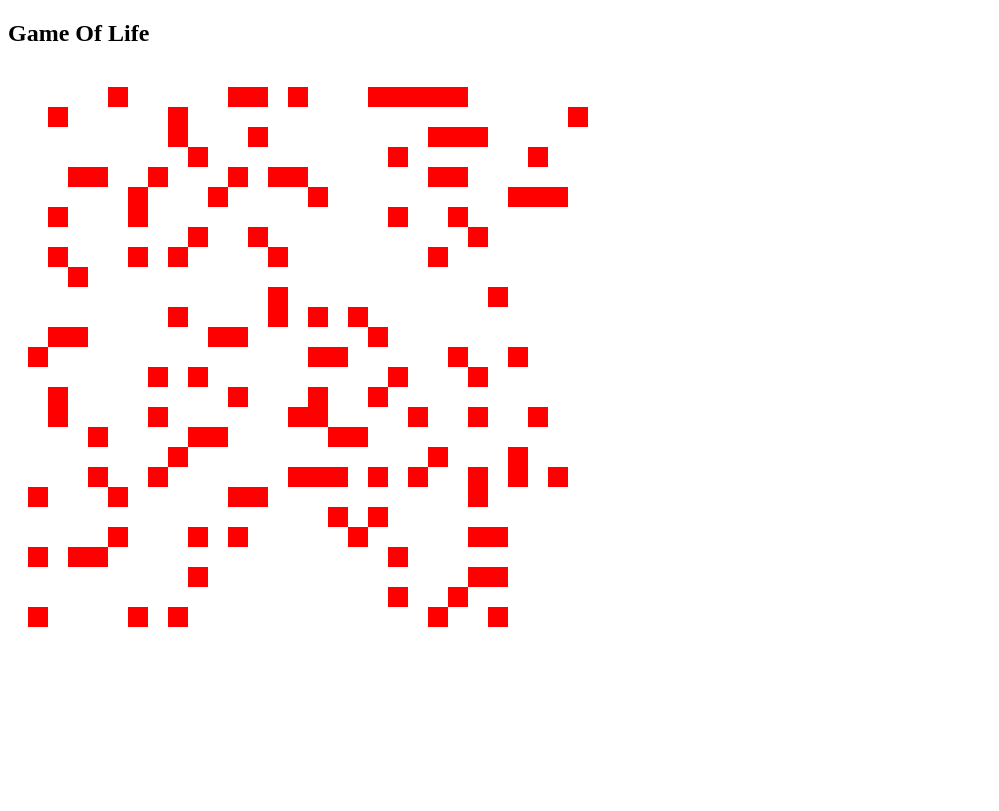
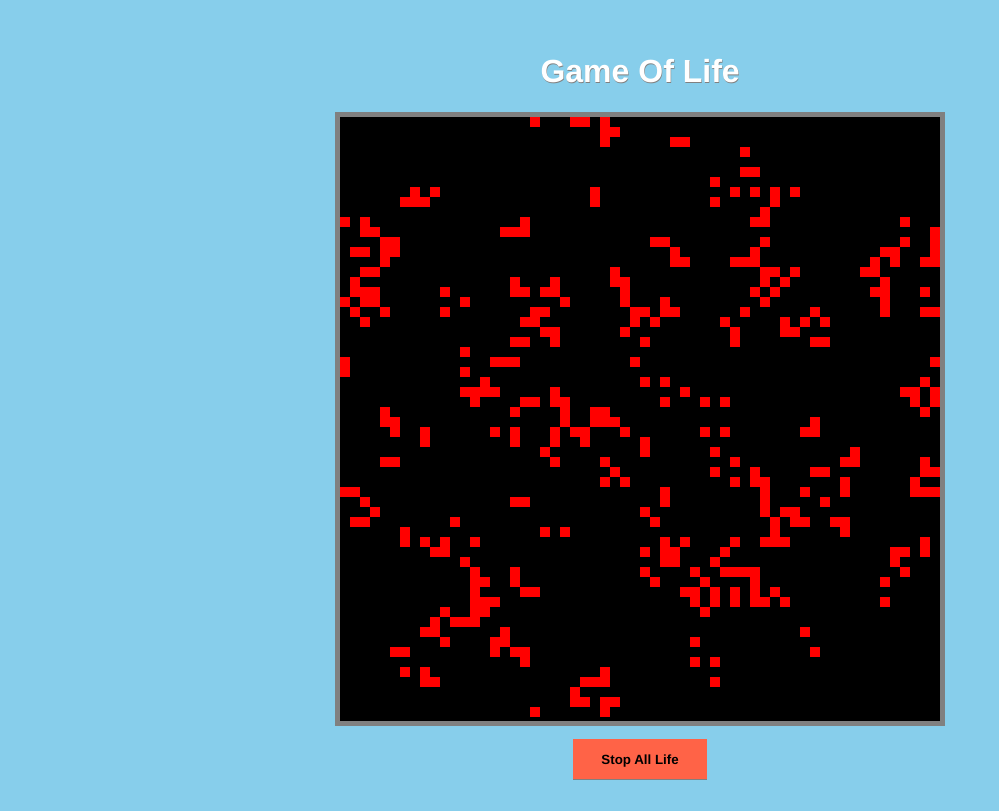
Before and after one commit to akinsho/game-of-life, a React (Create React App) app: page / in a window 1280 px wide. Shown: the whole page, without its empty margins (0-999 px from the left). Built offline with nearby package versions, Linux system fonts and the light colour scheme.

Commit message:
add styling refactor update to be more legible

```diff
--- a/src/App.js
+++ b/src/App.js
@@ -1,15 +1,49 @@
 import React, { Component } from 'react';
 import Game from './components/Game';
+import styled, { injectGlobal } from 'styled-components';
+
+//eslint-disable-next-line
+injectGlobal`
+  html, body {
+    width: 100%;
+    height: 100%;
+    margin: 0;
+    padding: 0;
+    font-family: Helvetica;
+    box-sizing: border-box;
+  }
+
+  * {
+    font-family: inherit;
+    box-sizing: inherit;
+   }
+`;
+
+const Title = styled.h1`
+  font-weight: 800;
+  text-shadow: 0.5px 1px 0px grey;
+  color: white;
+  width: 100%;
+  text-align: center;
+`;
+
+const AppWrapper = styled.div`
+  width: 100%;
+  height: 100%;
+  display: flex;
+  flex-direction: column;
+  align-items: center;
+  background-color: skyBlue;
+  padding: 2em;
+`;
 
 class App extends Component {
   render() {
     return (
-      <div>
-        <div>
-          <h2>Game Of Life</h2>
-          <Game />
-        </div>
-      </div>
+      <AppWrapper>
+        <Title>Game Of Life</Title>
+        <Game />
+      </AppWrapper>
     );
   }
 }
--- a/src/components/Cell.jsx
+++ b/src/components/Cell.jsx
@@ -2,9 +2,7 @@
 //import styles from './Cell.css';
 
 function Cell(props) {
-  const height = 20;
-  const width = 20;
-  const { ctx, x, y } = props;
+  const { ctx, height, width, x, y } = props;
   ctx.fillStyle = '#FF0000';
   ctx.fillRect(x, y, width, height);
 }
--- a/src/components/Game.jsx
+++ b/src/components/Game.jsx
@@ -1,19 +1,68 @@
 import React, { Component } from 'react';
+import styled from 'styled-components';
 import Cell from './Cell.jsx';
 
+const PrimordialOoze = styled.div`
+  border: 5px solid grey;
+  background-color: black;
+  box-shadow: 0.5px 1px 0 rgba(0, 0, 0, 0.5),
+              1.0px 1.5px 0 rgba(0, 0, 0, 0.5),
+`;
+
+const Controls = styled.div`
+  width: 100%;
+  height: 100%;
+  display: flex;
+  flex-direction: column;
+  align-items: center
+`;
+
+const Stop = styled.button`
+  width: 10em;
+  height: 3em;
+  border: none;
+  box-shadow: 0 1px 0 grey;
+  margin-top: 1em;
+  font-weight: 750;
+  background-color: tomato;
+`;
+
 class Game extends Component {
+  state = {
+    loopId: null,
+    grid: [],
+    size: 600,
+    cell: {
+      height: 10,
+      width: 10
+    }
+  };
   componentDidMount() {
-    this.updateCanvas();
+    this.setState({ grid: this.grid, loopId: setInterval(this.loop, 200) });
   }
+
+  grid = this.createLifeAtRandom(this.state.size, this.state.cell.height);
 
   componentDidUpdate(prevProps, prevState) {
     this.updateCanvas();
   }
 
+  componentWillUnmount() {
+    this.stopLoop(this.state.loopId);
+  }
+
+  loop = () => {
+    this.updateCanvas();
+  };
+
+  stopLoop = () => {
+    clearInterval(this.state.loopId);
+  };
+
   createLifeAtRandom(gridWidth, cellArea) {
-    const possibleRows = gridWidth / cellArea;
-    const theGrid = Array.from({ length: possibleRows }, (row, i) => {
-      row = Array.from({ length: possibleRows }, column => {
+    const possibleSize = gridWidth / cellArea;
+    const theGrid = Array.from({ length: possibleSize }, (row, i) => {
+      row = Array.from({ length: possibleSize }, column => {
         column = Math.floor(Math.random() * 2);
         return column;
       });
@@ -23,80 +72,90 @@ class Game extends Component {
   }
 
   findNeighbours(theGrid, x, y) {
-    if (x + 1 > 29 || x - 1 < 0 || y + 1 > 29 || y - 1 < 0) return 0;
-    const left = theGrid[x][y - 1];
-    const right = theGrid[x][y + 1];
-    const top = theGrid[x + 1][y];
-    const bottom = theGrid[x][y + 1];
-    const topLeft = theGrid[x + 1][y - 1];
-    const topRight = theGrid[x + 1][y + 1];
-    const bottomLeft = theGrid[x - 1][y - 1];
-    const bottomRight = theGrid[x - 1][y + 1];
+    const outer = theGrid.length - 1;
+    let up = x + 1 > outer ? 0 : x + 1;
+    let right = y + 1 > outer ? 0 : y + 1;
+    let left = y - 1 < 0 ? 0 : y - 1;
+    let down = x - 1 < 0 ? 0 : x - 1;
+    const leftN = theGrid[x][left];
+    const rightN = theGrid[x][right];
+    const top = theGrid[up][y];
+    const bottom = theGrid[down][y];
+    const topLeft = theGrid[up][left];
+    const topRight = theGrid[up][right];
+    const bottomLeft = theGrid[down][left];
+    const bottomRight = theGrid[down][right];
 
     const totalNeighbour = [
-      left,
-      right,
+      leftN,
+      rightN,
       top,
       bottom,
       topLeft,
       topRight,
       bottomLeft,
       bottomRight
-    ].reduce((acc, direction) => {
-      if (direction) {
-        acc += direction;
-        return acc;
-      }
-      return acc;
-    }, 0);
+    ].reduce((acc, direction) => acc + direction, 0);
     return totalNeighbour;
   }
 
-  aliveOrDead(neighbours) {
+  determineSurvivors(neighbours, isAlive) {
+    //console.log('neighbours', neighbours);
     switch (true) {
       case neighbours > 3:
         return false;
-      case neighbours >= 2:
-        return true;
       case neighbours === 3:
         return true;
       case neighbours === 2:
+      case neighbours === 2 && isAlive:
         return true;
-      case neighbours < 2:
+      case neighbours < 2 && isAlive:
         return false;
       default:
-        return true;
+        return false;
     }
   }
 
   updateCanvas() {
-    const grdH = 600;
-    const grdW = 600;
+    const { height, width } = this.state.cell;
     const ctx = this.refs.canvas.getContext('2d');
     ctx.clearRect(0, 0, 600, 600);
-    //Draw Children
-    //console.log('createArray', this.createLifeAtRandom(grdW, 20));
-    const initGrid = this.createLifeAtRandom(grdW, 20);
-    initGrid.forEach((rowElement, i) => {
-      if (Array.isArray(rowElement)) {
-        rowElement.forEach((item, j) => {
-          if (item === 1) {
-            let neighbours = this.findNeighbours(initGrid, i, j);
-            let alive = this.aliveOrDead(neighbours);
-            if (alive) {
-              Cell({ ctx, x: 20 * i, y: 20 * j });
-            }
-          }
-        });
-      }
-    });
+    //Draw Children - this is a Mutation as grid is perpetually reassigned;
+    this.grid = this.grid.map(
+      (rowElement, i) =>
+        Array.isArray(rowElement)
+          ? rowElement.map((item, j) => {
+              let wasAlive = this.state.grid[i][j] === 1 && item === 0;
+              let isAlive = item === 1;
+              let neighbours = this.findNeighbours(this.grid, i, j);
+              let shouldLive = this.determineSurvivors(neighbours, isAlive);
+              if (wasAlive || isAlive) {
+                if (shouldLive) {
+                  item = 1;
+                  Cell({ ctx, height, width, x: height * i, y: height * j });
+                } else {
+                  item = 0;
+                }
+              }
+              return item;
+            })
+          : new Error('the Grid must be an array of arrays')
+    );
+    //console.log('theGrid', this.grid);
   }
 
   render() {
     return (
-      <div>
-        <canvas ref="canvas" width={600} height={600} />
-      </div>
+      <Controls>
+        <PrimordialOoze>
+          <canvas
+            ref="canvas"
+            width={this.state.size}
+            height={this.state.size}
+          />
+        </PrimordialOoze>
+        <Stop onClick={this.stopLoop}>Stop All Life</Stop>
+      </Controls>
     );
   }
 }
```
Also changed, not shown: package.json (+6 -4 lines), 1 other file (tests, documents, lock files or other folders).
